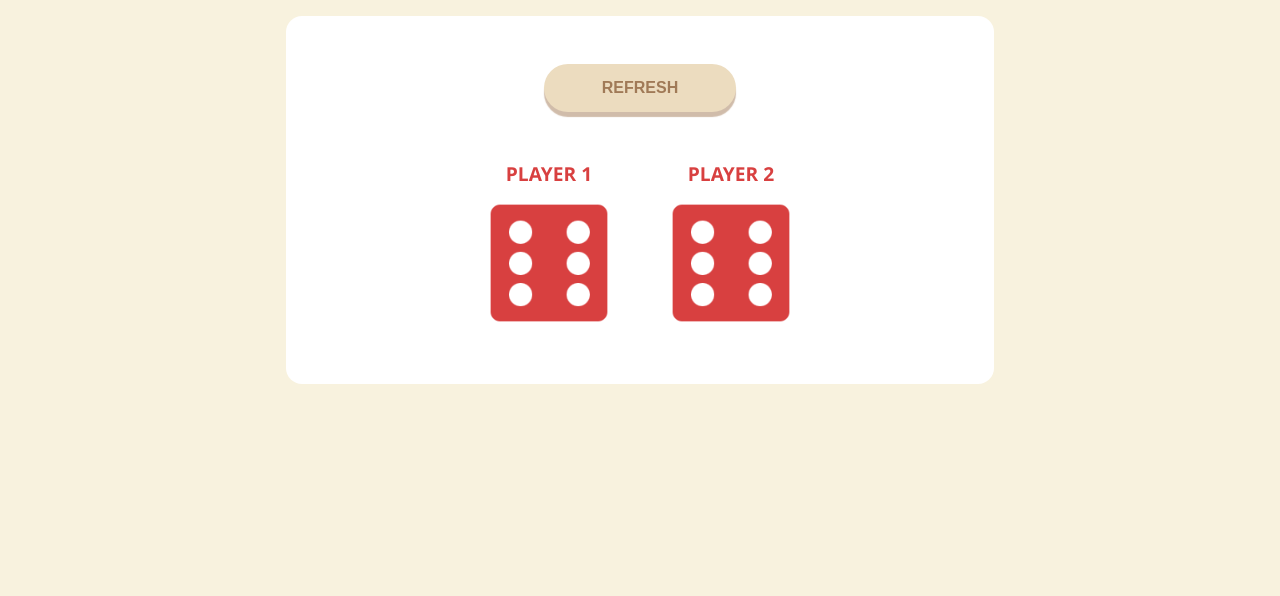
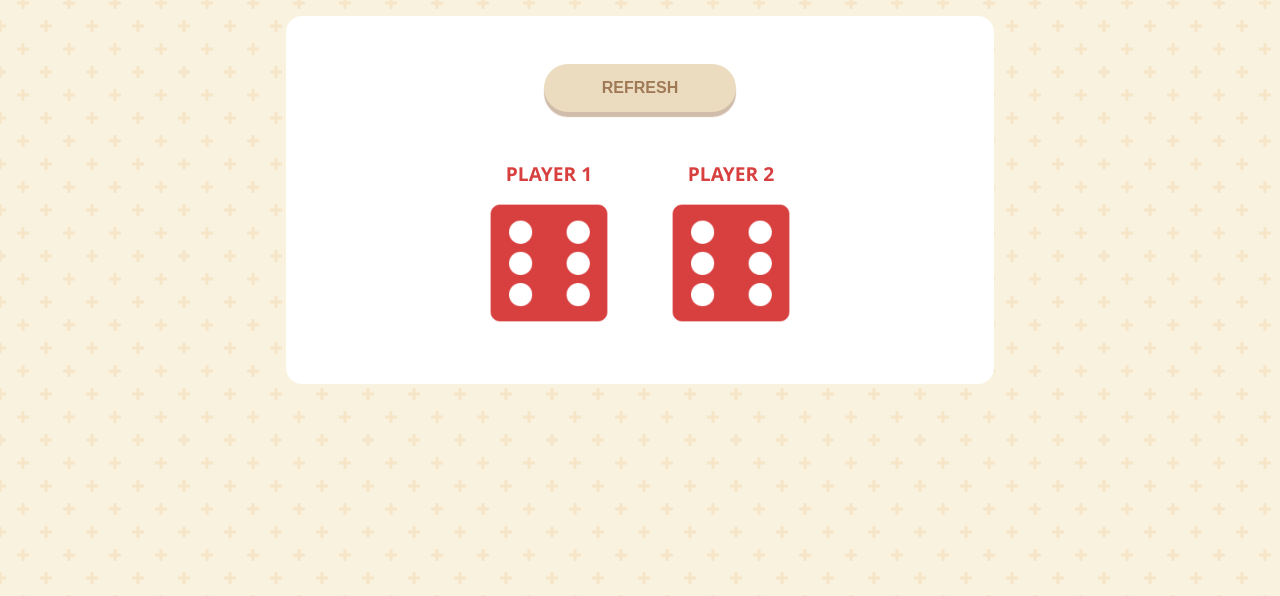
Before and after one commit to nperkinsr/the-dice-game, a plain HTML site: page index.html in a window 1280 px wide. Shown: the part 204-800 px from the top of the page. Drawn offline with Linux system fonts and the light colour scheme.

Commit message:
Add files via upload

```diff
--- a/styles.css
+++ b/styles.css
@@ -8,7 +8,28 @@
 }
 
 body {
-  background-color: var(--color1);
+  background: radial-gradient(
+        circle,
+        transparent 20%,
+        #f8f2de 20%,
+        #f8f2de 80%,
+        transparent 80%,
+        transparent
+      )
+      0% 0% / 46px 46px,
+    radial-gradient(
+        circle,
+        transparent 20%,
+        #f8f2de 20%,
+        #f8f2de 80%,
+        transparent 80%,
+        transparent
+      )
+      23px 23px / 46px 46px,
+    linear-gradient(#f6e5c7 3px, transparent 3px) 0px -1.5px / 23px 23px,
+    linear-gradient(90deg, #f6e5c7 3px, #f8f2de 3px) -1.5px 0px / 23px 23px #f8f2de;
+  background-size: 46px 46px, 46px 46px, 23px 23px, 23px 23px;
+  background-color: #f8f2de;
   text-align: center;
   font-family: "Segoe UI", Tahoma, Geneva, Verdana, sans-serif;
 }
```
